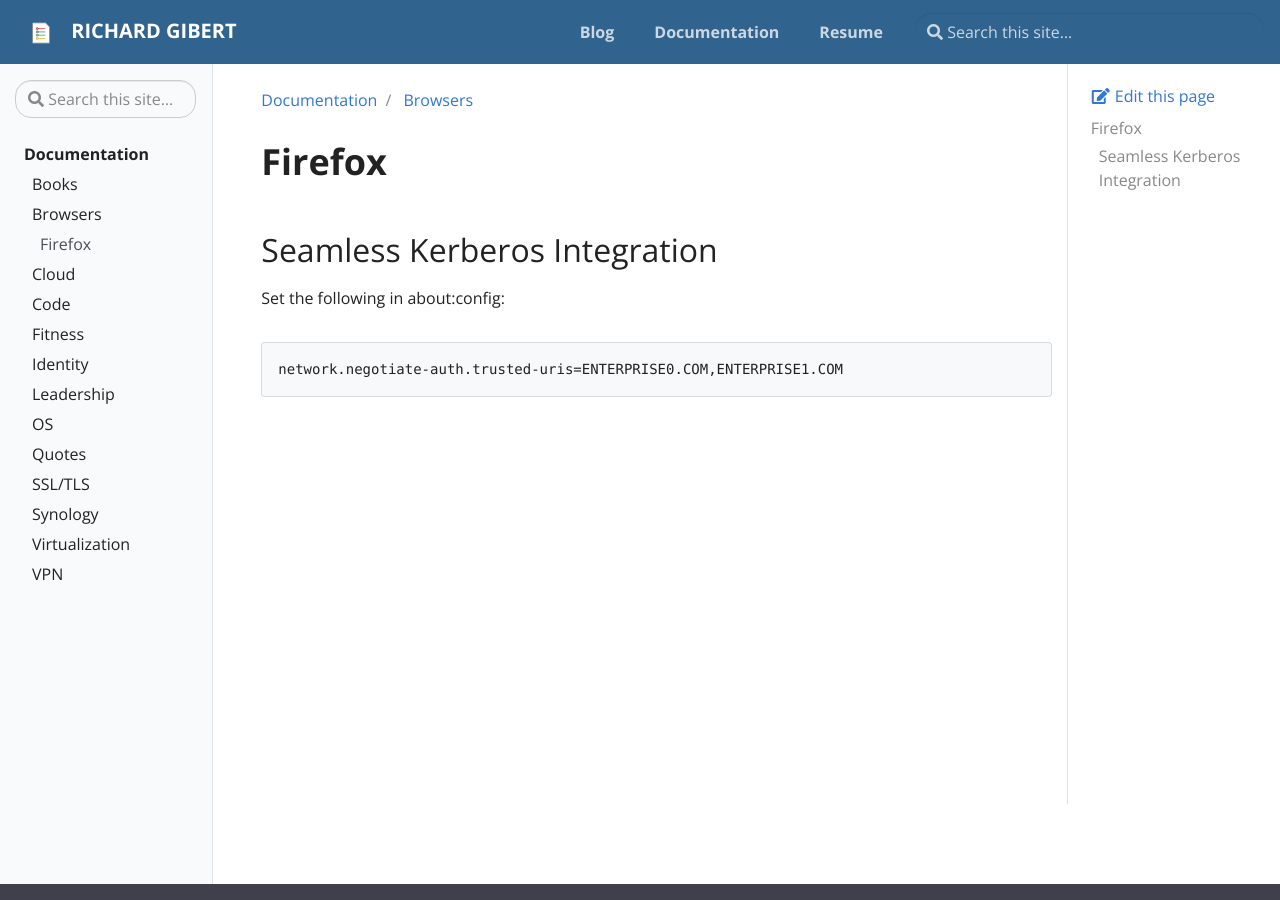
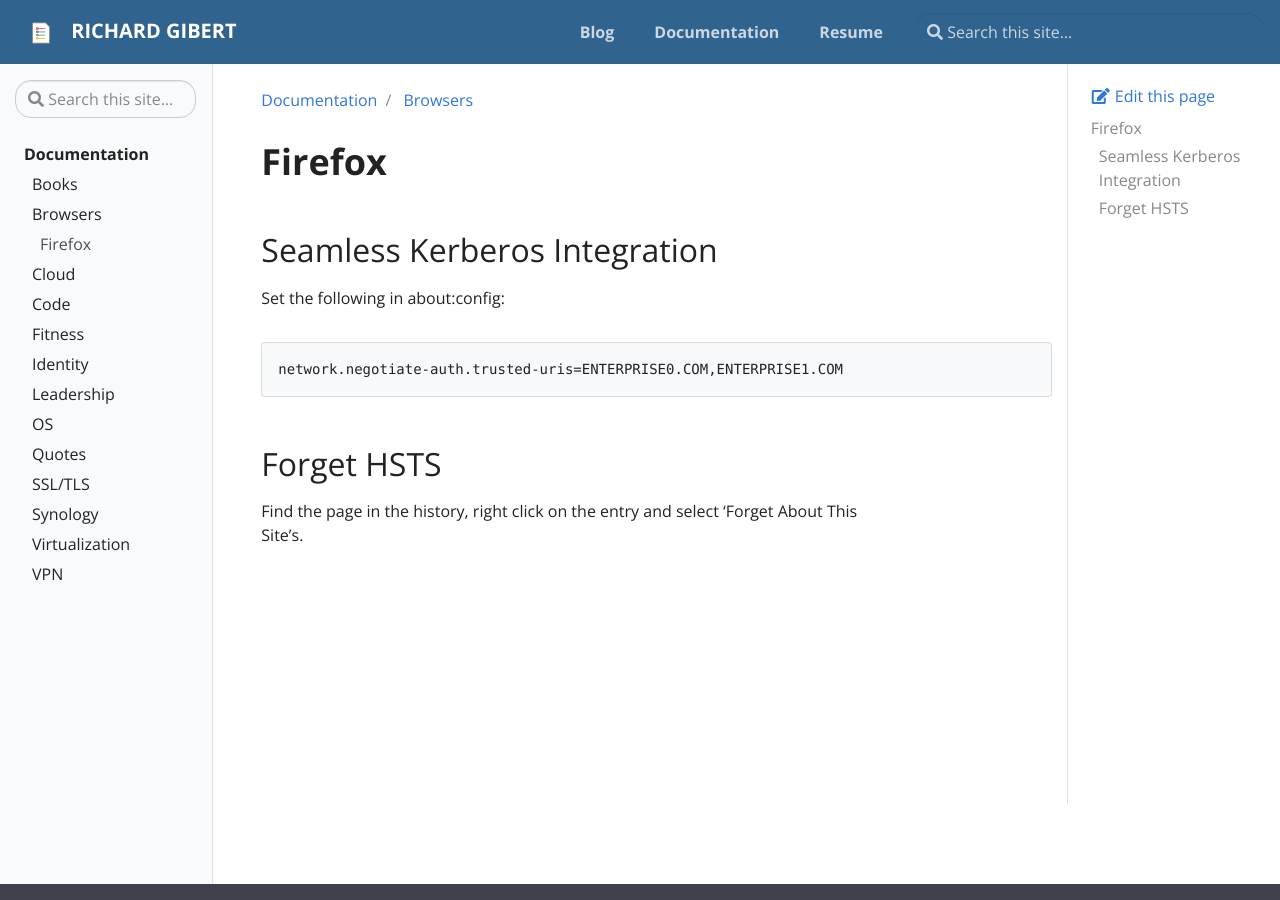
Before and after one commit to rgibert/rgibert.github.io, a Jekyll site: the page built from _docs/browsers.md, in a window 1280 px wide and 900 px high. Built offline with Jekyll 4.4.1, drawn with Linux system fonts in a browser that asks for light colours.

Commit message:
Update browsers.md

```diff
--- a/_docs/browsers.md
+++ b/_docs/browsers.md
@@ -10,3 +10,7 @@
 ~~~
 network.negotiate-auth.trusted-uris=ENTERPRISE0.COM,ENTERPRISE1.COM
 ~~~
+
+## Forget HSTS
+
+Find the page in the history, right click on the entry and select 'Forget About This Site's.
```
